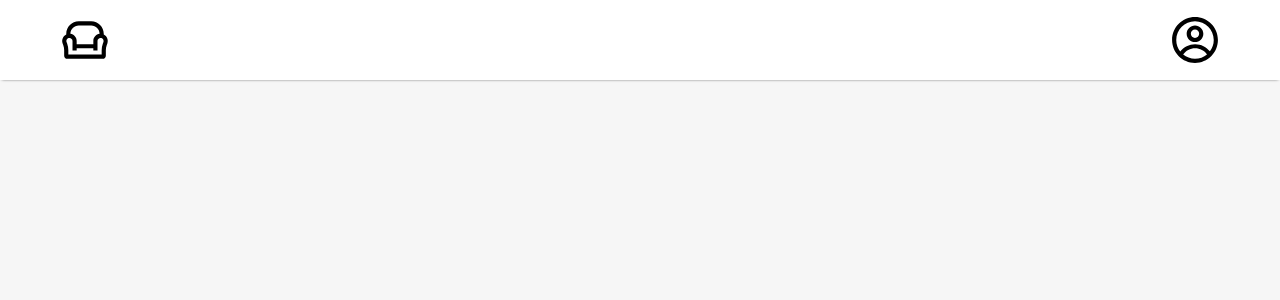
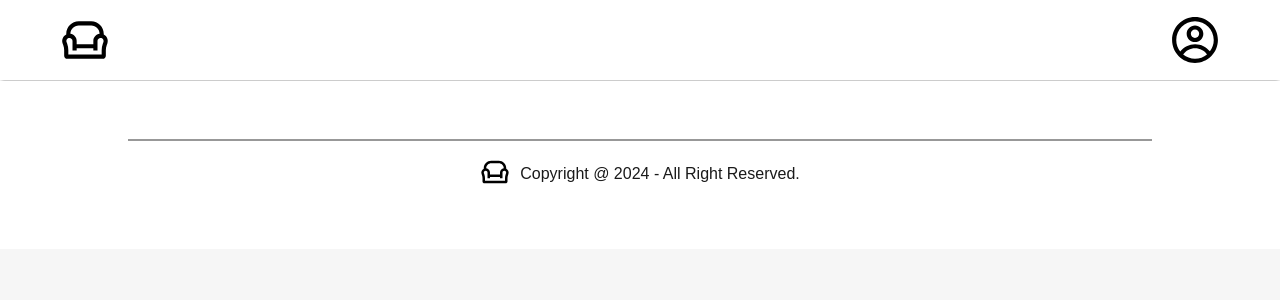
Before and after one commit to iambasilp/Fullstack-Furniture-Webapp, a React (Vite) app in the folder admin/: page / in a window 1280 px wide. Shown: the top 300 px of the page. Built offline with nearby package versions, Linux system fonts and the light colour scheme.

Commit message:
Admin footer Section Added

```diff
--- a/admin/src/App.jsx
+++ b/admin/src/App.jsx
@@ -1,11 +1,13 @@
 import React from 'react'
 import {BrowserRouter} from 'react-router-dom'
 import Navbar from './Components/Navbar/Navbar'
+import Footer from './Components/Footer/Footer'
 const App = () => {
   return (
     <BrowserRouter>
     <div>
       <Navbar />
+      <Footer />
     </div>
   </BrowserRouter>
   )
--- /dev/null
+++ b/admin/src/Components/Footer/Footer.css
@@ -0,0 +1,24 @@
+.footer {
+    display: flex;
+    flex-direction: column;
+    align-items: center;
+    padding-top: 50px;
+    background: white;
+    padding-bottom: 50px;
+  }
+  .footer hr {
+    width: 80%;
+    height: 2px;
+    background: #989898;
+    border: none;
+  }
+  .footer p{
+      color: #1A1A1A;
+      font-size: 16px;
+  }
+  .footer-copyright-content{
+    display: flex;
+    justify-content:center;
+    align-items: center;
+    gap: 10px;
+  }
--- /dev/null
+++ b/admin/src/Components/Footer/Footer.jsx
@@ -0,0 +1,18 @@
+import React from "react";
+import { RiSofaLine } from "react-icons/ri";
+import "./Footer.css";
+const Footer = () => {
+  return (
+    <div className="footer">
+      <hr />
+      <div className="footer-copyright-content">
+        <div className="footer-logo-bottom-icon">
+          <RiSofaLine size={30} />
+        </div>
+        <p>Copyright @ 2024 - All Right Reserved.</p>
+      </div>
+    </div>
+  );
+};
+
+export default Footer;
```
